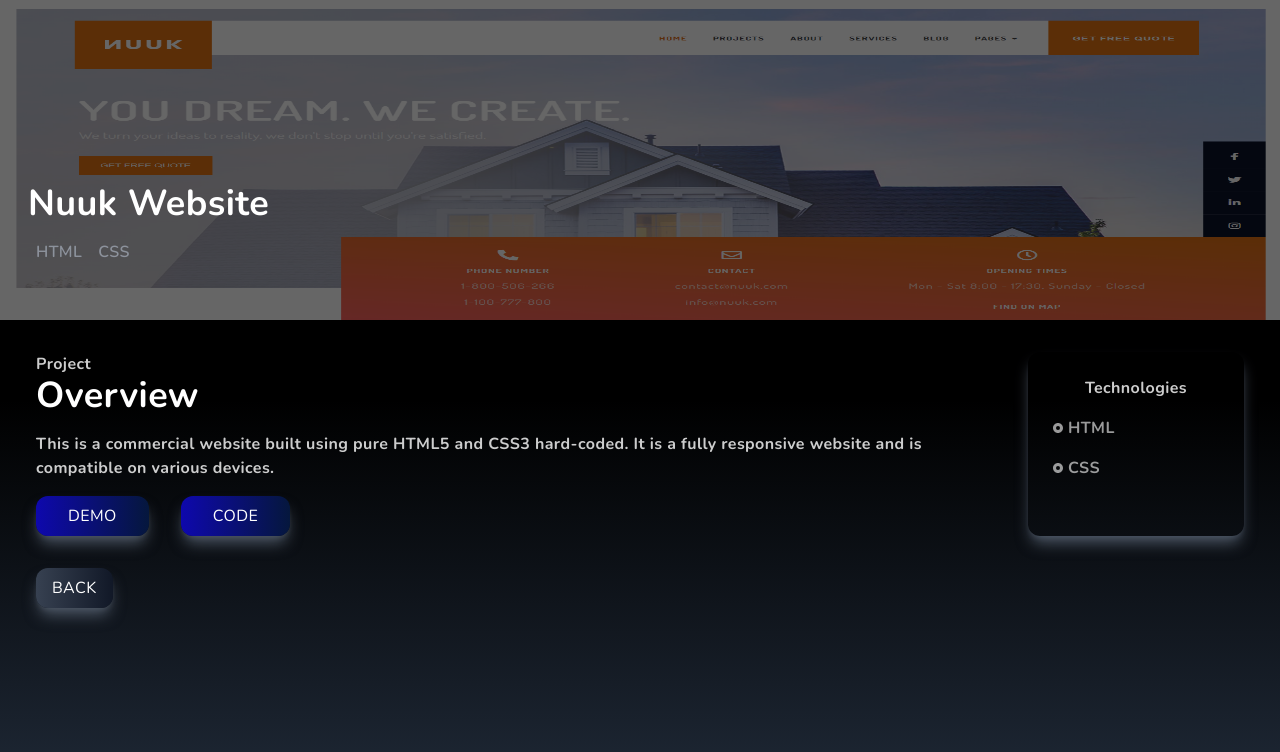
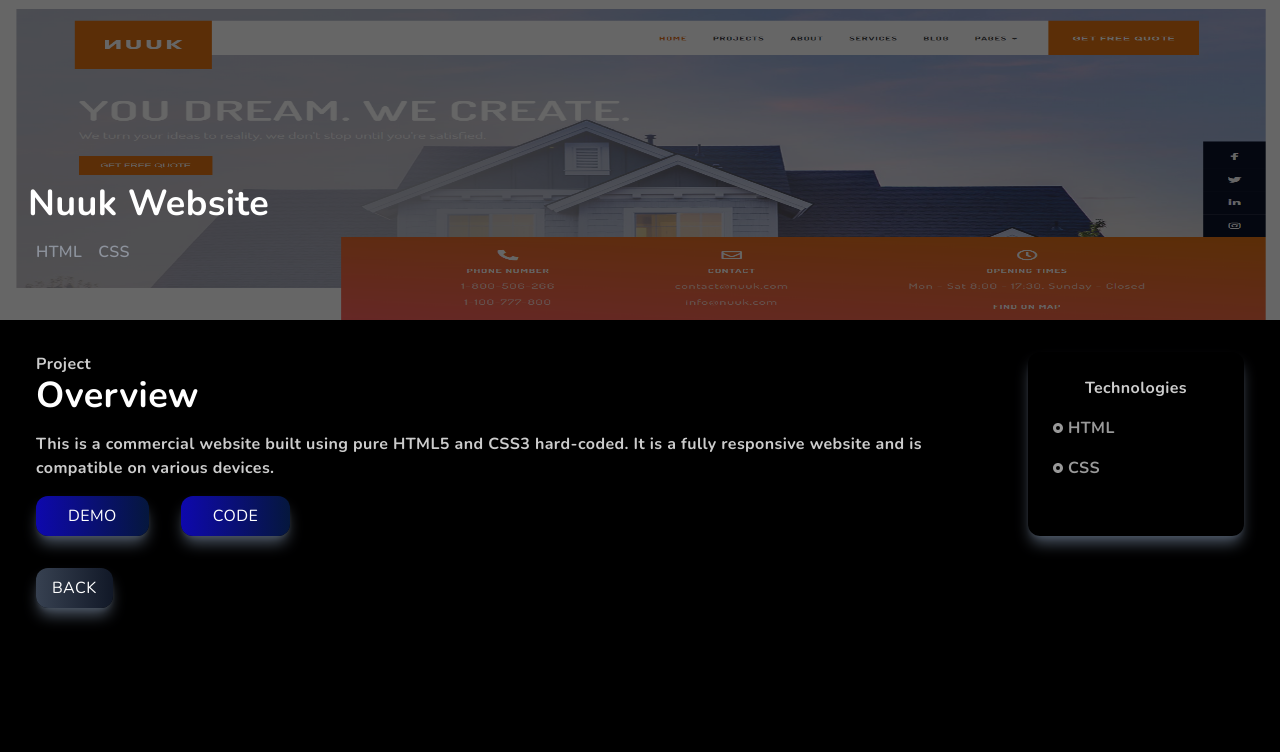
Before and after one commit to Akhil-Anumula/next-portfolio, a Next.js app: page /project/1 in a window 1280 px wide. Shown: the top 752 px of the page. Built offline with nearby package versions, Linux system fonts and the light colour scheme.

Commit message:
minor style changes

```diff
--- a/pages/project/[project].js
+++ b/pages/project/[project].js
@@ -126,7 +126,7 @@ function ProjectDetails() {
   return (
     <>
       {Object.keys(reqProject)?.length && (
-        <div className='w-full h-full md:h-screen bg-gradient-to-b from-black via-black to-gray-800'>
+        <div className='w-full h-full md:h-screen bg-black'>
           <div className="relative w-screen h-[30vh] lg:h-[40vh]">
             <div className="absolute top-0 left-0 w-full h-[30vh] lg:h-[40vh] bg-black/60 z-10" />
             <Link href="/#Projects">
--- a/styles/globals.css
+++ b/styles/globals.css
@@ -14,7 +14,7 @@ body{
 }
 @layer base {
   body{
-    @apply  text-white tracking-wide
+    @apply  text-white tracking-wide bg-black
   }
   h1,h2,h3,h4,h5,h6{
     @apply font-bold;
```
